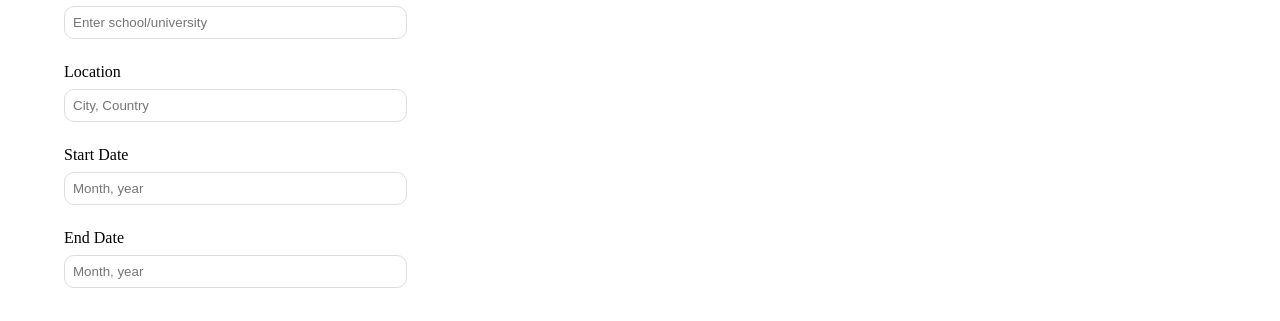
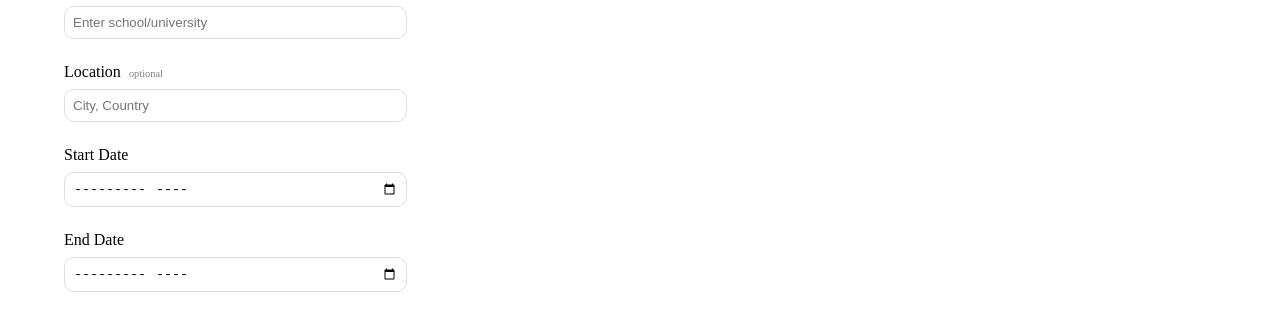
Before and after one commit to alexandrumosgoreanu/cv-builder, a React (Vite) app: page / in a window 1280 px wide. Shown: the part 829-1150 px from the top of the page. Built offline with nearby package versions, Linux system fonts and the light colour scheme; the HTML template or start-up script is replaced by a standard one.

Commit message:
Added optional text to location in education form

```diff
--- a/src/components/FormComponents/EducationDetails.jsx
+++ b/src/components/FormComponents/EducationDetails.jsx
@@ -23,19 +23,20 @@ const EducationDetails = ({ onChange }) => {
                 label = "Location"
                 placeholder= "City, Country"
                 onChange={onChange}
+                optional
             />
             <InputGroup
-                type = "text"
+                type = "month"
                 id = "startDate"
                 label = "Start Date"
                 placeholder= "Month, year"
                 onChange={onChange}
             />
             <InputGroup
-                type = "text"
+                type = "month"
                 id = "endDate"
                 label = "End Date"
-                placeholder= "Month, year"
+                placeholder= "mm/yyyy"
                 onChange={onChange}
             />
         </div>
--- a/src/components/FormComponents/InputGroup.jsx
+++ b/src/components/FormComponents/InputGroup.jsx
@@ -1,9 +1,12 @@
 import '../../styles/InputGroup.css'
 
-const InputGroup = ({id, placeholder, type, label, onChange}) => {
+const InputGroup = ({id, placeholder, type, label, onChange, optional}) => {
     return (
         <div className="inputGroup">
-            <label htmlFor={id}>{label}</label>
+            <label htmlFor={id}>
+                <span className="label-text">{label}</span>
+                {optional ? <span className="optional-text">optional</span> : null}
+            </label>
             <input
                 type = {type}
                 id = {id}
--- a/src/components/ResumeComponents/EducationInfoSection.jsx
+++ b/src/components/ResumeComponents/EducationInfoSection.jsx
@@ -5,13 +5,18 @@ const EducationInfoSection = ({ degree, university, location, startDate, endDate
         <div className="educationInfo">
             <h3>Education</h3>
             <div className="educationInfoSection">
-                <div className="dates">
-                    <p>
-                        {startDate}
-                        {startDate && endDate ? <span> – </span> : null}
-                        {endDate}
-                    </p>
+                <div className="left">
+                    <div className="dates">
+                        <p>
+                            {startDate.split('-').reverse().join('/')}
+                            {startDate && endDate ? <span> – </span> : null}
+                            {endDate.split('-').reverse().join('/')}
+                        </p>
+
+                    </div>
+                <div>
                     <p>{location}</p>
+                </div>
                 </div>
                 <div className="university">
                     <p><strong>{university}</strong></p>
--- a/src/styles/EducationInfoSection.css
+++ b/src/styles/EducationInfoSection.css
@@ -5,7 +5,15 @@
 
 .educationInfoSection {
     display: flex;
-
+    margin-top: 10px;;
+}
+.left {
+    width: 20%;
+    font-size: 0.7rem;
+    display: flex;
+    flex-direction: column;
+    align-items: center;
+    justify-content: center;
 }
 
 .dates {
@@ -13,11 +21,10 @@
     align-items: center;
     justify-content: center;
     flex-wrap: wrap;
-    width: 20%;
-    font-size: 0.8rem;
 }
 
 .university {
+    padding-left: 1rem;;
     text-align: left;
     font-size: 1rem;
 }
--- a/src/styles/InputGroup.css
+++ b/src/styles/InputGroup.css
@@ -19,3 +19,9 @@ input:focus {
     outline: 1px solid #3b82f6;
     box-shadow: 0px 3px 15px rgba(59, 131, 246, 0.2);
 }
+
+.optional-text {
+    margin-left: 8px;
+    color: grey;
+    font-size: 0.65rem;
+}
```
